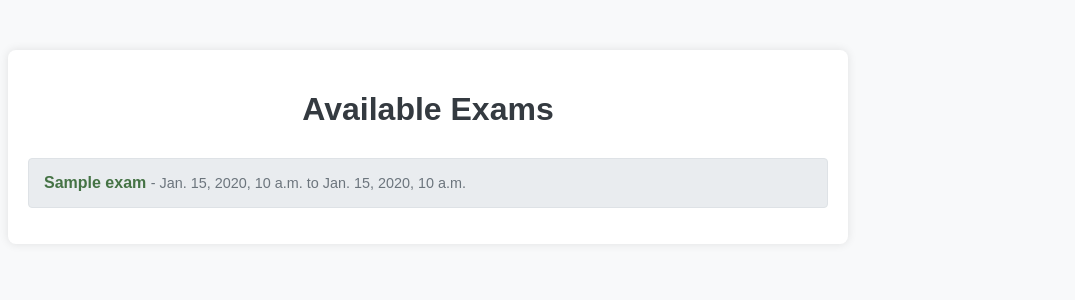
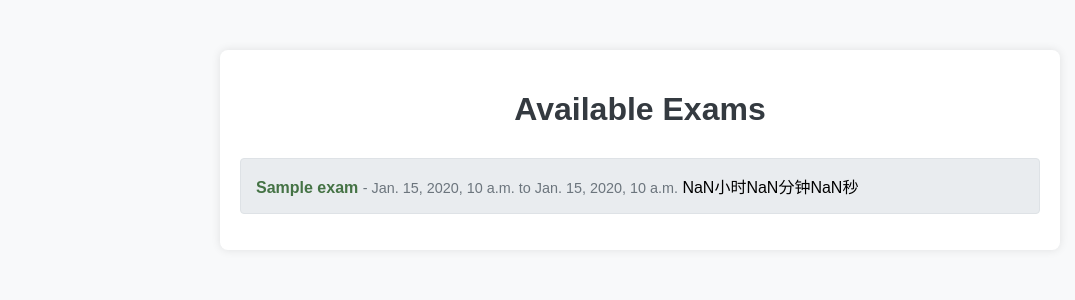
Before and after one commit to xjzhong-027/AI-AssistedTrainingWebsite, a Django app: template accessment/templates/exam/exam_list.html in a window 1280 px wide. Shown: the top 300 px of the page, without its empty margins (0-1075 px from the left). Run offline with Django 4.2, Linux system fonts and the light colour scheme; the template is opened without the code that fills it: most values are stand-ins (such as "Sample title", 1, 10 or a date in 2020).

Commit message:
upload exam

```diff
--- a/accessment/templates/exam/exam_list.html
+++ b/accessment/templates/exam/exam_list.html
@@ -12,6 +12,8 @@
         .container {
             max-width: 800px;
             margin-top: 50px;
+            margin-left: auto; /* 水平居中 */
+    margin-right: auto; /* 水平居中 */
             padding: 20px;
             background-color: #fff;
             border-radius: 8px;
@@ -53,11 +55,45 @@
         <ul class="exam-list">
             {% for exam in exams %}
                 <li>
-                    <a href="{% url 'accessment:start_exam' exam.id %}">{{ exam.name }}</a>
+                    <a href="{% url 'accessment:start_exam' exam.unit_id %}">{{ exam.title }}</a>
                     <span class="exam-time"> - {{ exam.start_time }} to {{ exam.end_time }}</span>
+                <span class="exam-time-remaining-js" data-start="{{ exam.start_timestamp }}" data-current="{{ exam.current_timestamp }}"></span>
                 </li>
             {% endfor %}
         </ul>
     </div>
+<script>
+    document.querySelectorAll('.exam-time-remaining-js').forEach(span => {
+        const startTimestamp = parseFloat(span.getAttribute('data-start'));
+        const currentTimestamp = parseFloat(span.getAttribute('data-current'));
+
+        function updateCountdown() {
+            const now = Date.now() / 1000; // 当前时间戳（秒）
+            const remainingTime = startTimestamp - now; // 剩余时间（秒）
+
+            if (remainingTime < 0) {
+                span.textContent = '考试已开始';
+                clearInterval(intervalId); // 停止更新
+                return;
+            }
+
+            // 计算小时、分钟和秒
+            const hours = Math.floor(remainingTime / 3600);
+            const minutes = Math.floor((remainingTime % 3600) / 60);
+            const seconds = Math.floor(remainingTime % 60);
+
+            // 格式化为两位数显示
+            const formattedHours = hours.toString().padStart(2, '0');
+            const formattedMinutes = minutes.toString().padStart(2, '0');
+            const formattedSeconds = seconds.toString().padStart(2, '0');
+
+            span.textContent = `${formattedHours}小时${formattedMinutes}分钟${formattedSeconds}秒`;
+        }
+
+        // 每秒更新一次倒计时
+        const intervalId = setInterval(updateCountdown, 1000);
+        updateCountdown(); // 立即更新一次
+    });
+</script>
 </body>
 </html>
--- a/accessment/templates/exam/info_confirm.html
+++ b/accessment/templates/exam/info_confirm.html
@@ -12,6 +12,8 @@
         .container {
             max-width: 600px;
             margin-top: 50px;
+            margin-left: auto; /* 水平居中 */
+    margin-right: auto; /* 水平居中 */
             padding: 20px;
             background-color: #fff;
             border-radius: 8px;
```
